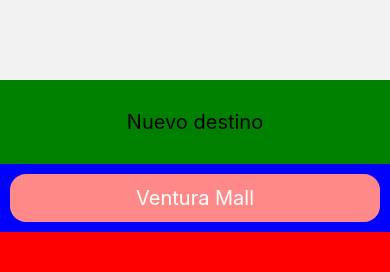
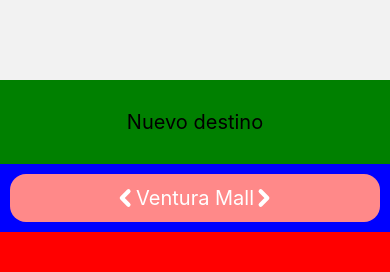
Before and after one commit to SamNick09/chicas-programadoras-, a React Native app: screen /SecondScreen in a window 390 px wide. Shown: the top 272 px of the page. Built offline with nearby package versions, Linux system fonts and the light colour scheme.

Commit message:
Update arrow icons and button layout in SecondScreen

```diff
--- a/screens/Second/index.js
+++ b/screens/Second/index.js
@@ -1,8 +1,8 @@
 import React from "react";
 import { View, Text, TouchableOpacity } from "react-native";
-import FlechaDerecha from "../../svgIcons/FlechaDerecha";
+import FlechaDerechaVentura from "../../svgIcons/FlechaDerechaVentura";
+import FlechaIzquierdaVentura from "../../svgIcons/FlechaIzquierdaVentura";
 import { ALTURA_BOTON } from "../../config/boton";
-
 const SecondScreen = () => {
   return (
     <View
@@ -29,9 +29,12 @@
             justifyContent: "center",
             alignItems: "center",
             borderRadius: 16,
+            flexDirection: "row",
           }}
         >
+          <FlechaIzquierdaVentura />
           <Text style={{ fontSize: 20, color: "white" }}>Ventura Mall</Text>
+          <FlechaDerechaVentura />
         </View>
       </View>
     </View>
--- /dev/null
+++ b/svgIcons/FlechaDerechaVentura.js
@@ -0,0 +1,21 @@
+import * as React from "react";
+import Svg, { Path } from "react-native-svg";
+const FlechaDerechaVentura = (props) => (
+  <Svg
+    xmlns="http://www.w3.org/2000/svg"
+    width={20}
+    height={20}
+    fill="none"
+    viewBox="0 0 20 20"
+    {...props}
+  >
+    <Path
+      stroke="#fff"
+      strokeLinecap="round"
+      strokeLinejoin="round"
+      strokeWidth={4.167}
+      d="M6.667 3.333 13.333 10l-6.666 6.667"
+    />
+  </Svg>
+);
+export default FlechaDerechaVentura;
--- /dev/null
+++ b/svgIcons/FlechaIzquierdaVentura.js
@@ -0,0 +1,22 @@
+import * as React from "react";
+import Svg, { Path } from "react-native-svg";
+
+const FlechaIzquierdaVentura = (props) => (
+  <Svg
+    xmlns="http://www.w3.org/2000/svg"
+    width={20}
+    height={20}
+    fill="none"
+    viewBox="0 0 20 20"
+    {...props}
+  >
+    <Path
+      stroke="#fff"
+      strokeLinecap="round"
+      strokeLinejoin="round"
+      strokeWidth={4.167}
+      d="M12.5 3.333 5.833 10l6.667 6.667"
+    />
+  </Svg>
+);
+export default FlechaIzquierdaVentura;
```
